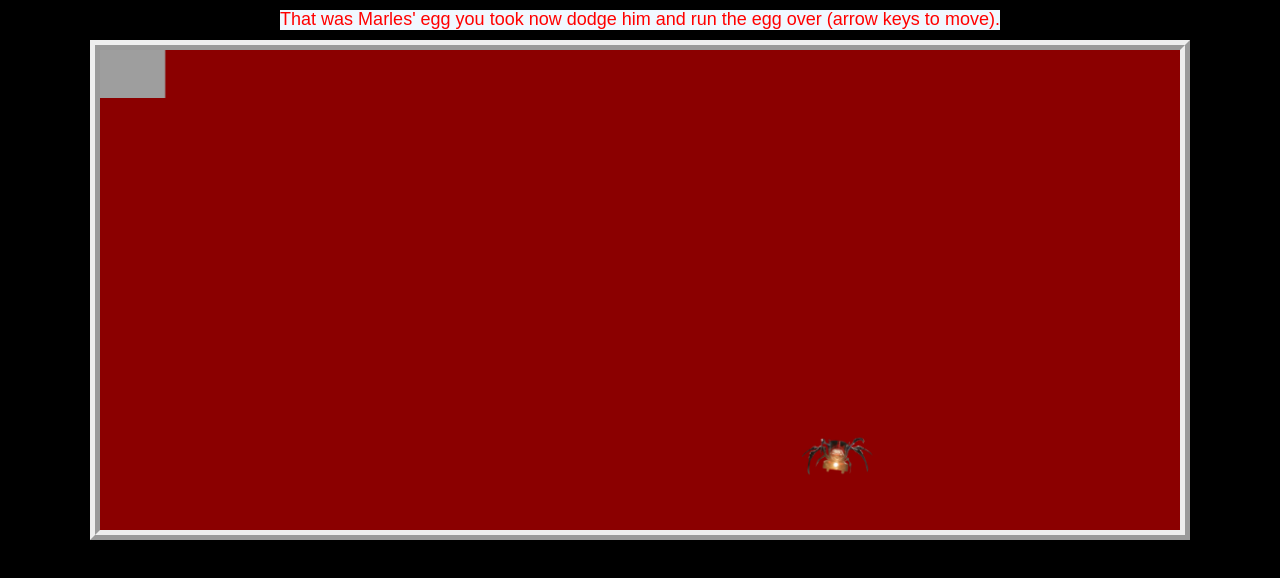
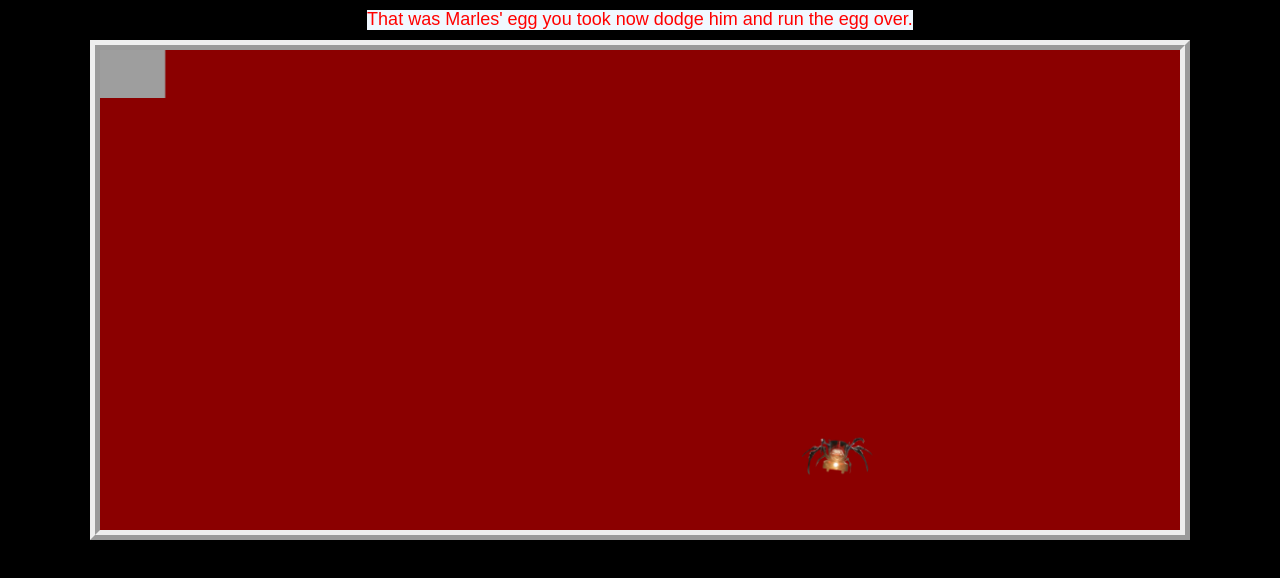
Before and after one commit to DSJHKFN/Choo-Choo-Maarles, a plain HTML site: page Voices.html in a window 1280 px wide. Drawn offline with nearby package versions, Linux system fonts and the light colour scheme.

Commit message:
Update Voices.html

```diff
--- a/Voices.html
+++ b/Voices.html
@@ -15,7 +15,7 @@
 
 <body class="body_background" onload="load_img()">
 	<center>
-		<h5 id="hd3" style="font-size: large;">That was Marles' egg you took now dodge him and run the egg over (arrow keys to move).</h5>
+		<h5 id="hd3" style="font-size: large;">That was Marles' egg you took now dodge him and run the egg over.</h5>
 		<!--- Create canvas--->
 		<canvas width="1100" height="500" id="myCanvas"></canvas>
         <a href="jk.html"><button id="aqui" style="visibility: hidden;">Next</button></a>
```
